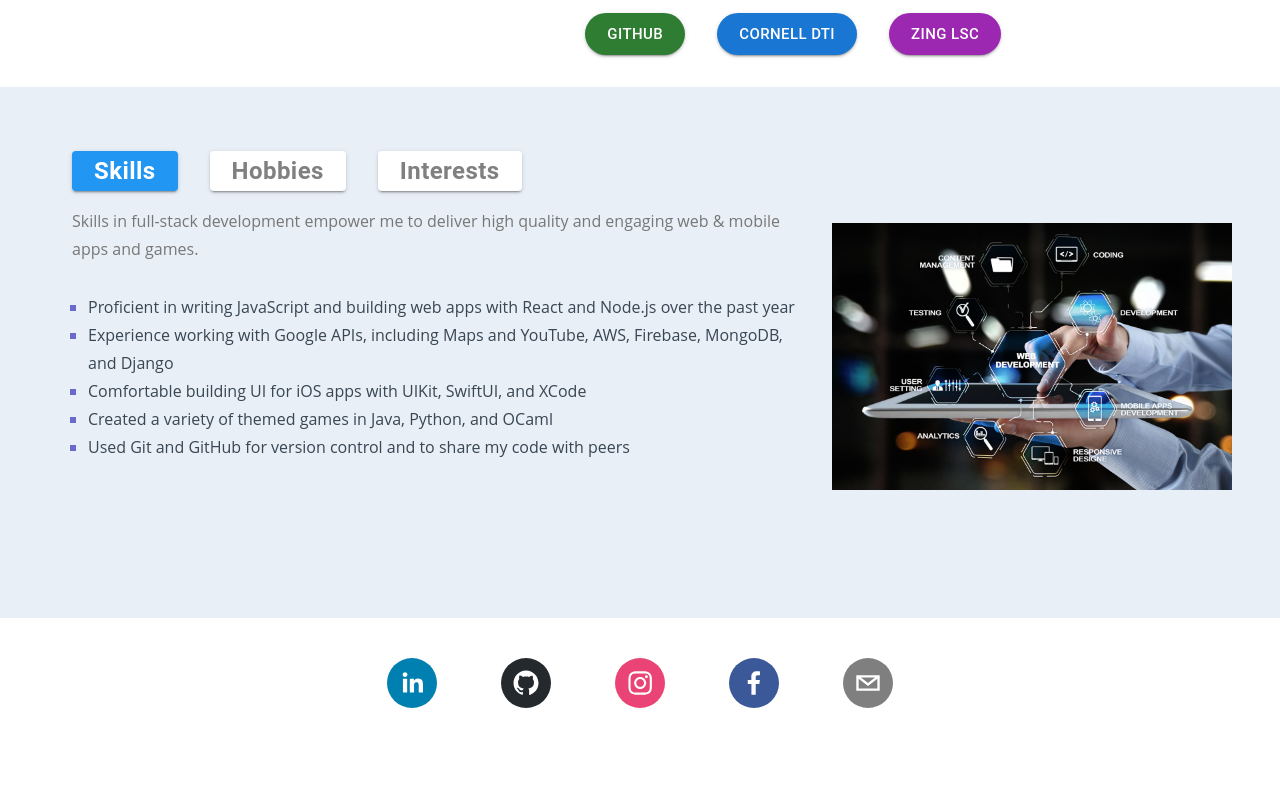
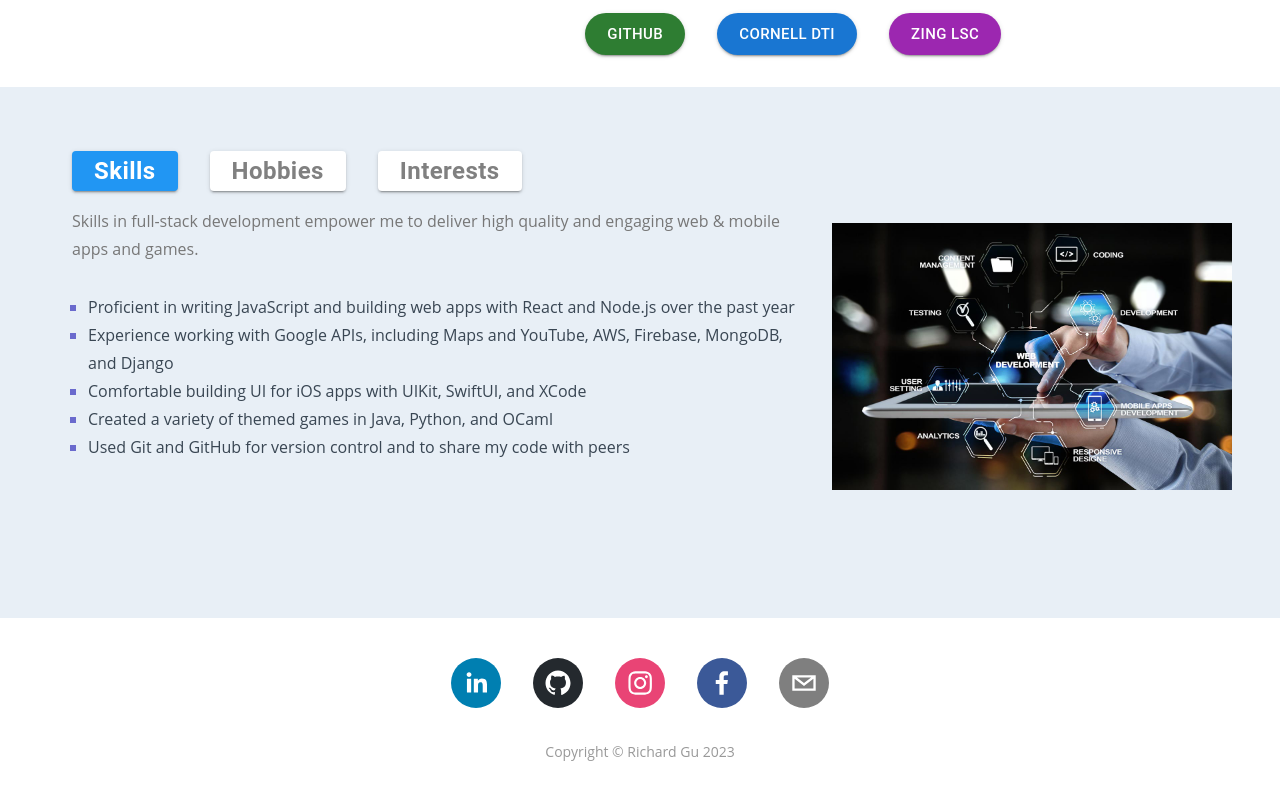
Before and after one commit to rgu0114/nexus, a React (Create React App) app: page / in a window 1280 px wide. Shown: the part 1665-2465 px from the top of the page. Built offline with nearby package versions, Linux system fonts and the light colour scheme.

Commit message:
Footer icon spacing and copyright

```diff
--- a/src/components/Contact.tsx
+++ b/src/components/Contact.tsx
@@ -17,8 +17,13 @@ const useStyles = createUseStyles({
   links: {
     display: 'flex',
     justifyContent: 'space-evenly',
-    gap: '4rem',
+    gap: '2rem',
   },
+  copyright: {
+    color: '#999',
+    font: '400 0.875rem/1.5rem "Open Sans", sans-serif',
+    marginTop: '2rem'
+  }
 })
 
 export default function Contact() {
@@ -33,6 +38,10 @@ export default function Contact() {
         <SocialIcon url="https://www.facebook.com/profile.php?id=100009798823202" target="_blank" />
         <SocialIcon url="mailto:richardgu0114@gmail.com?" target="_blank" />
       </div>
+      <div className={classes.copyright}>
+        Copyright &copy; Richard Gu 2023
+      </div>
+
     </div>
   )
 }
```
